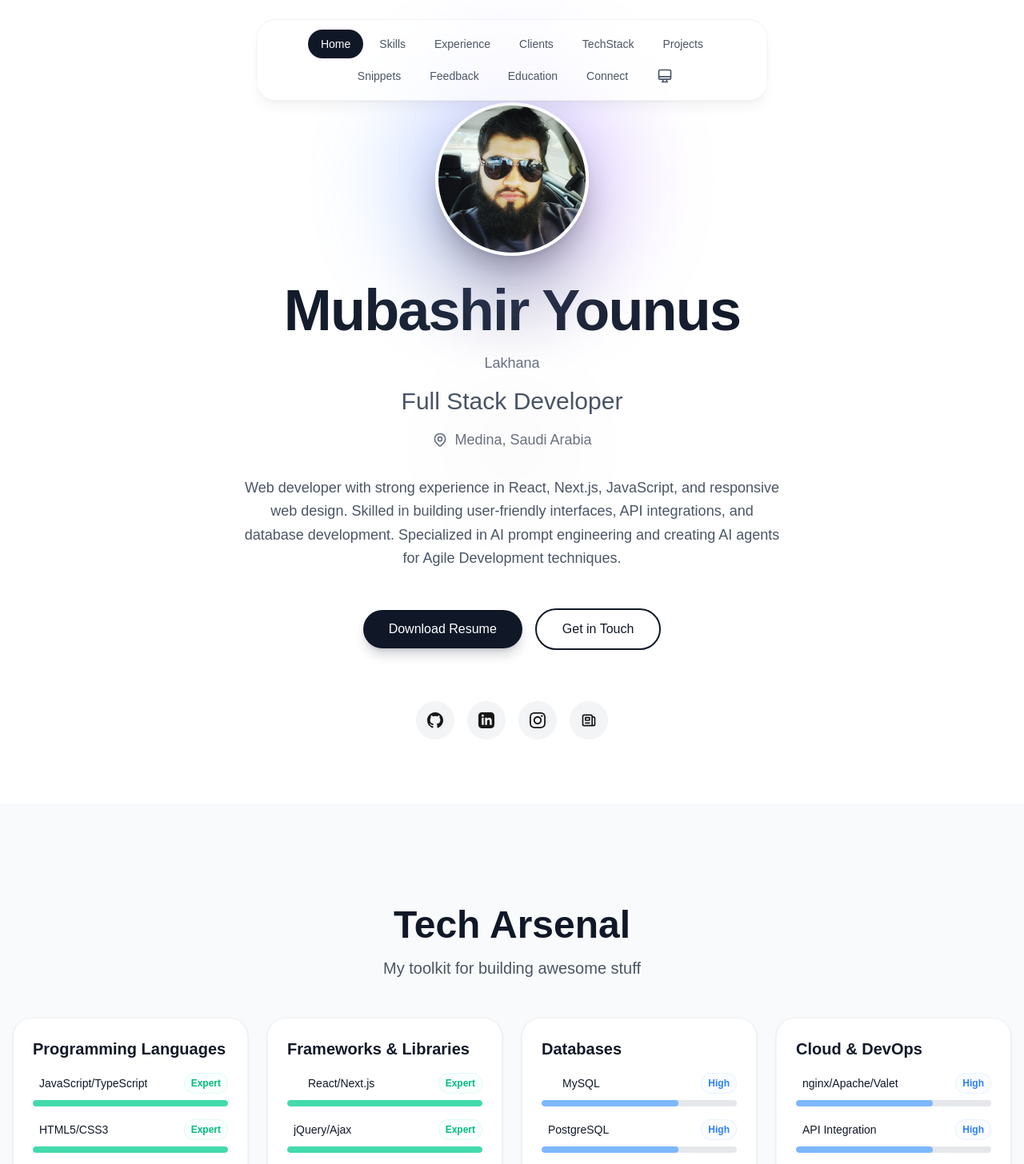
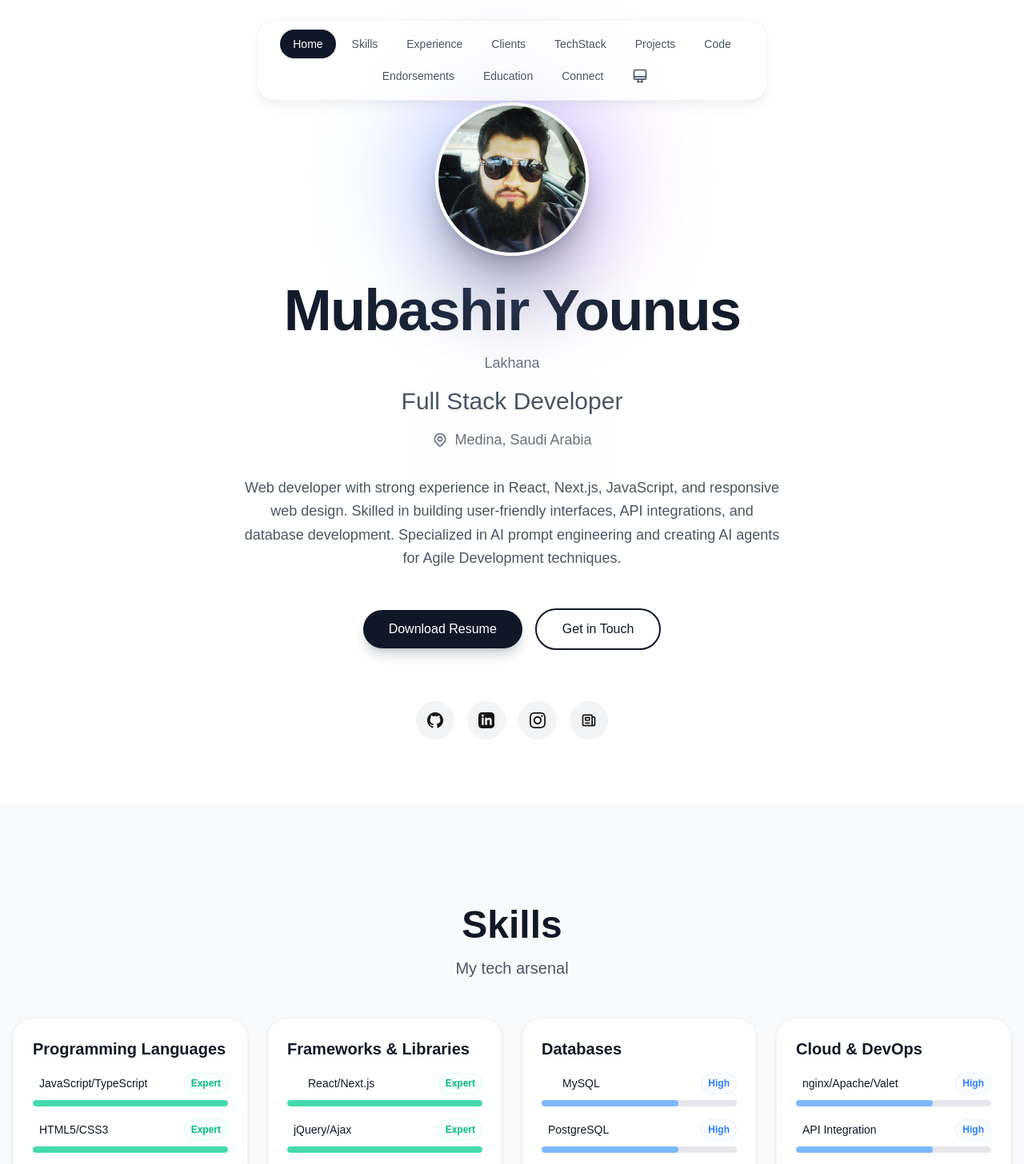
Before and after one commit to mylakhana/portfolio, a Next.js app: page /templates/002 in a window 1280 px wide. Shown: the top 1456 px of the page at 80% size. Built offline with nearby package versions, Linux system fonts and the light colour scheme; some icons are missing.

Commit message:
titles updated

```diff
--- a/src/app/templates/002/page.tsx
+++ b/src/app/templates/002/page.tsx
@@ -431,8 +431,8 @@ export default function Template002() {
                     { id: "trusted-by", label: "Clients" },
                     { id: "technologies", label: "TechStack" },
                     { id: "projects", label: "Projects" },
-                    { id: "snippets", label: "Snippets" },
-                    { id: "testimonials", label: "Feedback" },
+                    { id: "snippets", label: "Code" },
+                    { id: "testimonials", label: "Endorsements" },
                     { id: "education", label: "Education" },
                     { id: "contact", label: "Connect" },
                   ].map((item) => (
@@ -464,8 +464,8 @@ export default function Template002() {
               { id: "trusted-by", label: "Clients" },
               { id: "technologies", label: "TechStack" },
               { id: "projects", label: "Projects" },
-              { id: "snippets", label: "Snippets" },
-              { id: "testimonials", label: "Feedback" },
+              { id: "snippets", label: "Code" },
+              { id: "testimonials", label: "Endorsements" },
               { id: "education", label: "Education" },
               { id: "contact", label: "Connect" },
             ].map((item) => (
@@ -599,9 +599,9 @@ export default function Template002() {
       <section id="skills" className="py-32 px-4 bg-gray-50 dark:bg-gray-900">
         <div className="max-w-7xl mx-auto">
           <div className="text-center space-y-4 mb-12">
-            <h2 className="text-5xl font-bold text-gray-900 dark:text-white">Tech Arsenal</h2>
+            <h2 className="text-5xl font-bold text-gray-900 dark:text-white">Skills</h2>
             <p className="text-xl text-gray-600 dark:text-gray-300">
-              My toolkit for building awesome stuff
+              My tech arsenal
             </p>
           </div>
 
@@ -997,9 +997,10 @@ export default function Template002() {
       <section id="projects" className="py-32 px-4">
         <div className="max-w-7xl mx-auto">
           <div className="text-center space-y-4 mb-12">
-            <h2 className="text-5xl font-bold text-gray-900 dark:text-white">Things I've Built</h2>
+            <h2 className="text-5xl font-bold text-gray-900 dark:text-white">Projects & Experiments</h2>
             <p className="text-xl text-gray-600 dark:text-gray-300">
-              Projects that made it to production
+              A showcase of projects — some live in production, others live in my GitHub, all part of my journey as a developer.
+
             </p>
           </div>
 
@@ -1613,7 +1614,7 @@ export default function Template002() {
                 Code Vault
               </h2>
               <p className="text-xl text-gray-600 dark:text-gray-300">
-                Snippets I keep handy
+                A peek into the code that defines my style — from clever abstractions to battle-tested components.
               </p>
             </div>
 
@@ -1696,7 +1697,7 @@ export default function Template002() {
                 Kind Words
               </h2>
               <p className="text-xl text-gray-600 dark:text-gray-300">
-                What folks say about working together
+                What colleagues, clients, and collaborators have to say about working with me.
               </p>
             </div>
 
@@ -1744,7 +1745,7 @@ export default function Template002() {
           <div className="max-w-5xl mx-auto">
             <div className="text-center space-y-4 mb-20">
               <h2 className="text-5xl font-bold text-gray-900 dark:text-white">Learning Path</h2>
-              <p className="text-xl text-gray-600 dark:text-gray-300">Where I studied</p>
+              <p className="text-xl text-gray-600 dark:text-gray-300">My formal learning journey — where I gained the skills that power my work today.</p>
             </div>
 
             <div className="grid gap-6">
```
